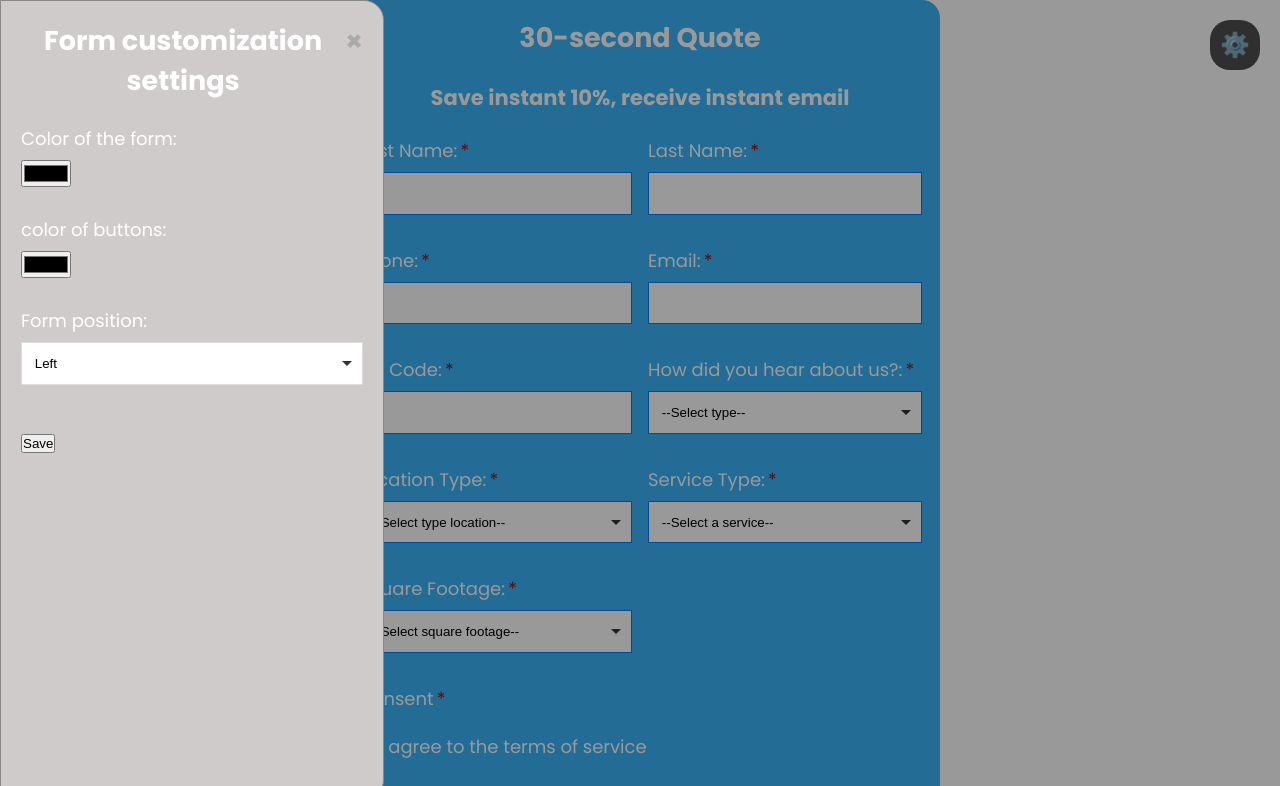
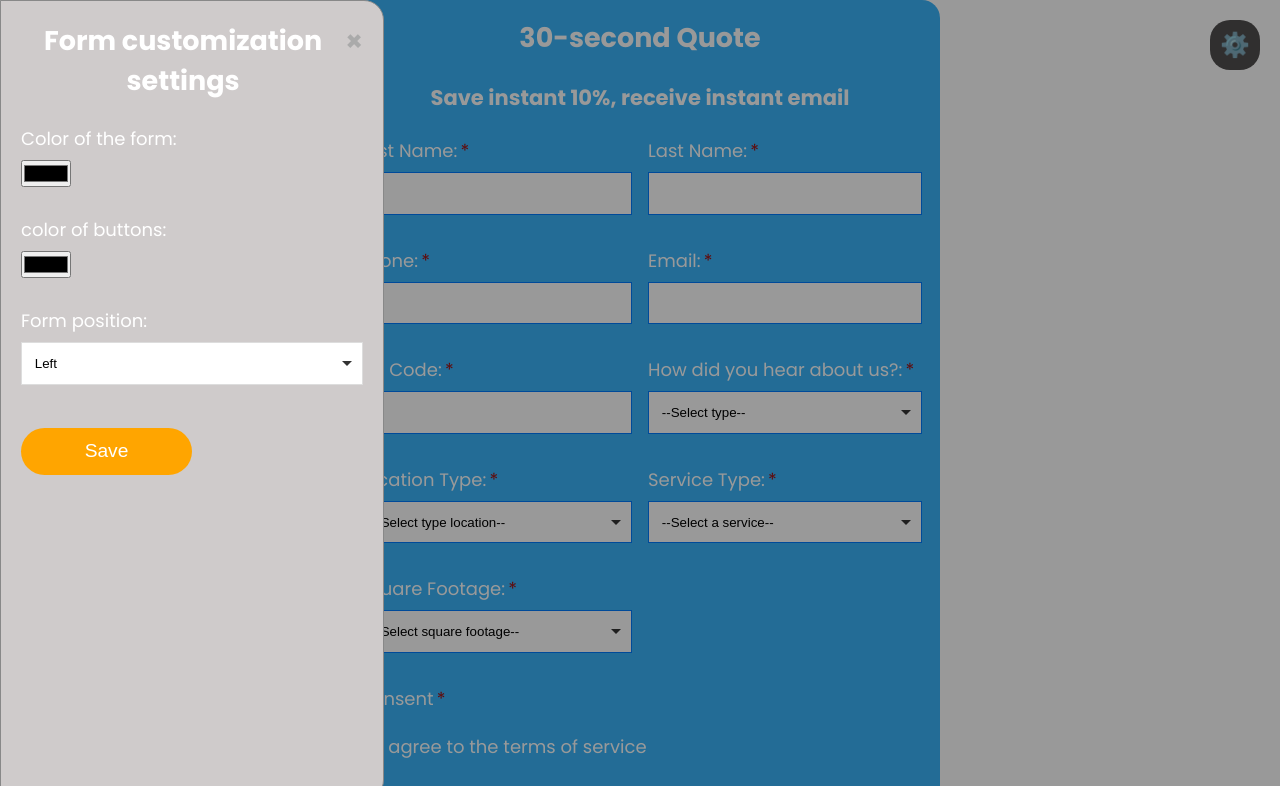
Before and after one commit to sla-shi/login-form, a plain HTML site: page index.html in a window 1280 px wide. Both pictures are taken after a click on the button "⚙️". Shown: the top 786 px of the page. Drawn offline with Linux system fonts and the light colour scheme; no server answers.

Commit message:
style fixes for the settings window

```diff
--- a/style/style.css
+++ b/style/style.css
@@ -172,7 +172,6 @@ select:focus {
   border-bottom-right-radius: 20px;
   width: 30%;
   height: 100%;
-  justify-content: left;
   transition: left 0.5s ease;
 }
 
@@ -194,8 +193,25 @@ select:focus {
   cursor: pointer;
 }
 
+#applySettings {
+  grid-column: 1 / -1;
+  padding: 0.8rem;
+  background-color: #ffa500;
+  color: #fff;
+  border: none;
+  border-radius: 24px;
+  font-size: 1.2rem;
+  cursor: pointer;
+  transition: background-color 0.3s, color 0.3s;
+  width: 50%;
+}
+
 @media (max-width: 600px) {
   .form-body {
     grid-template-columns: 1fr;
   }
+
+  .modal-content {
+    width: 100%;
+  }
 }
```
